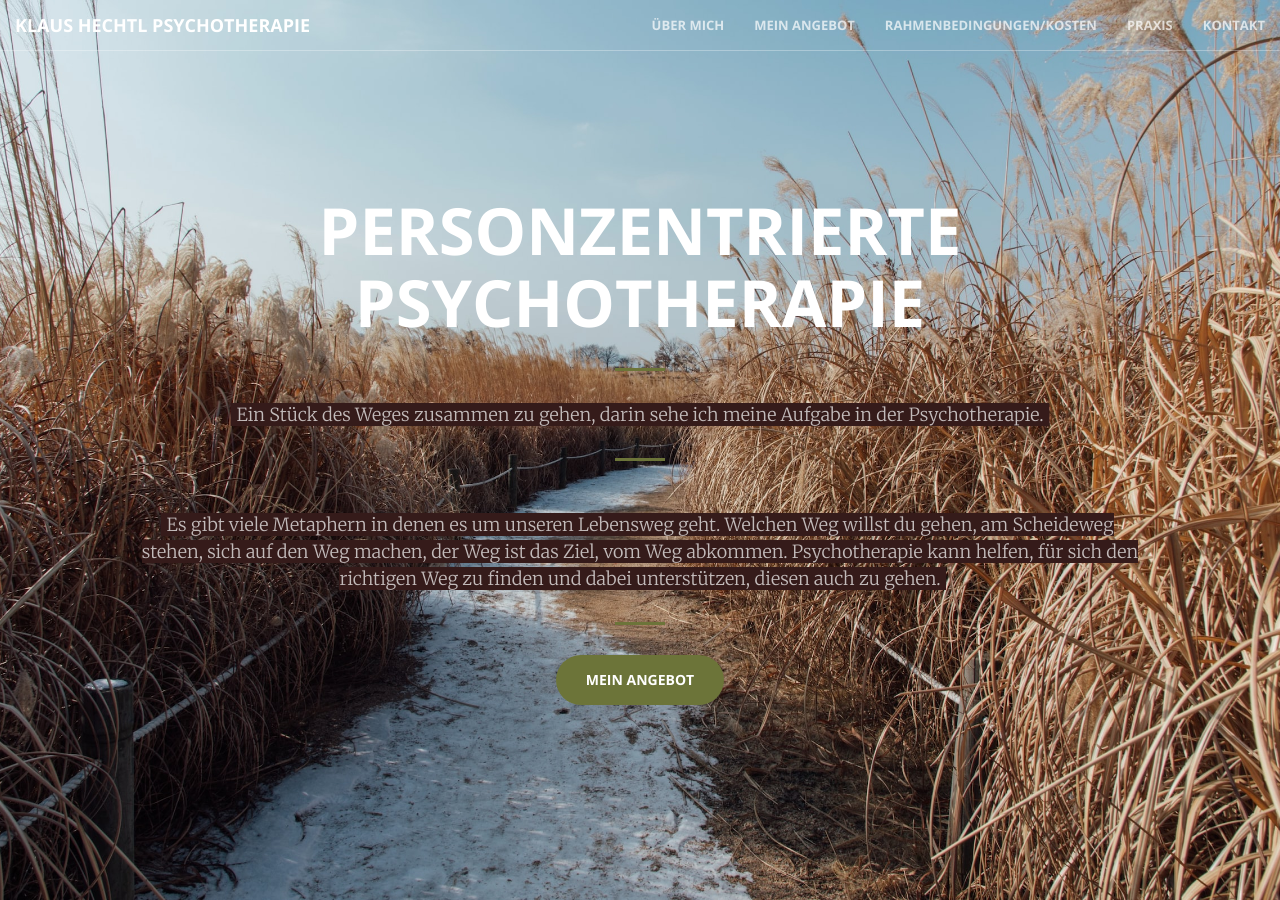
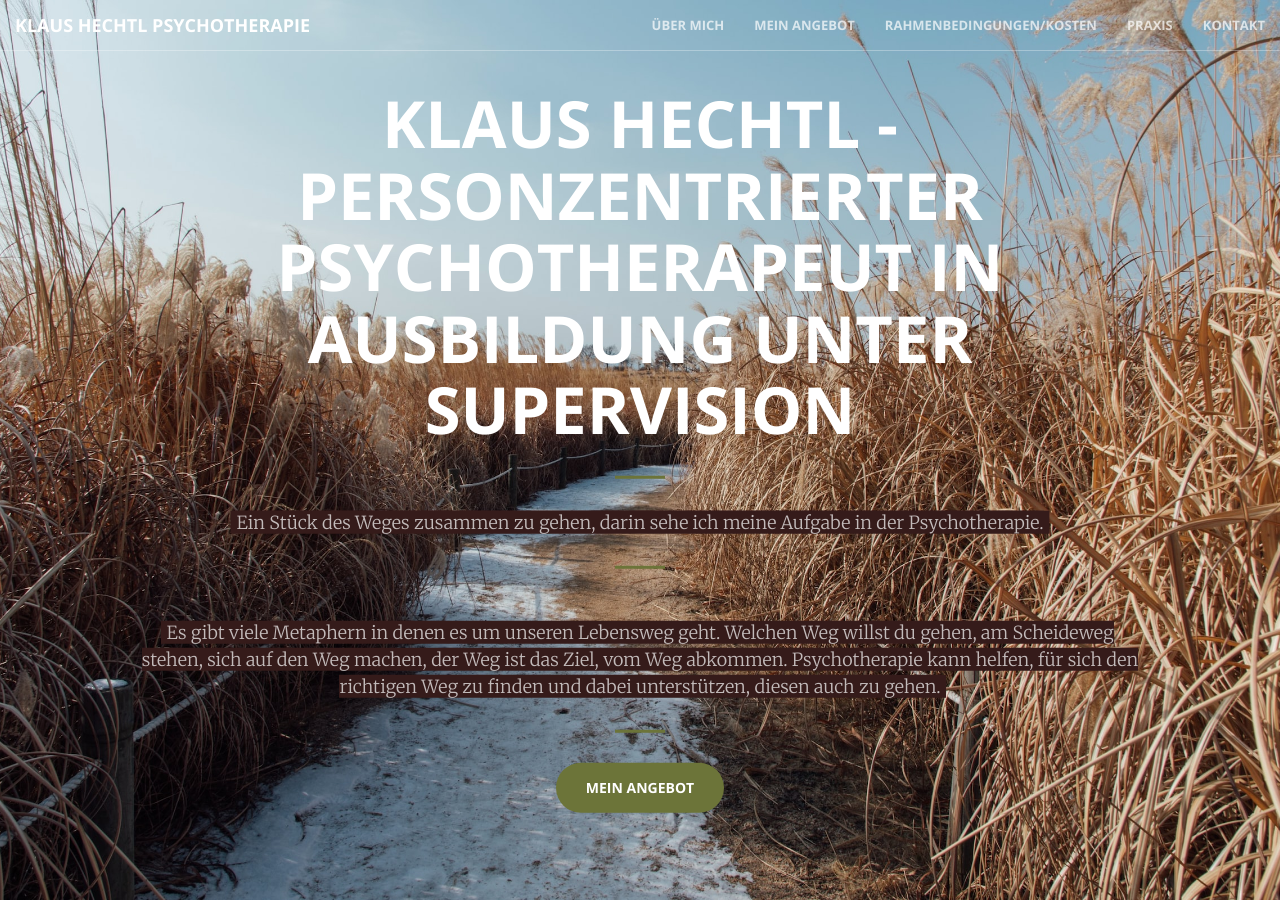
Before and after one commit to KlausHechtl/KlausHechtl.github.io, a Jekyll site: the page built from index.html, in a window 1280 px wide and 900 px high. Built offline with Jekyll 4.4.1, drawn with Linux system fonts in a browser that asks for light colours.

Commit message:
Update header.html

```diff
--- a/_includes/header.html
+++ b/_includes/header.html
@@ -1,7 +1,7 @@
 <header>
     <div class="header-content">
         <div class="header-content-inner">
-            <h1 class="responsive_h1">Personzentrierte Psychotherapie</h1>
+            <h1 class="responsive_h1">Klaus Hechtl - Personzentrierter Psychotherapeut in Ausbildung unter Supervision</h1>
             <hr>
 
             <p class="shadow">
```
